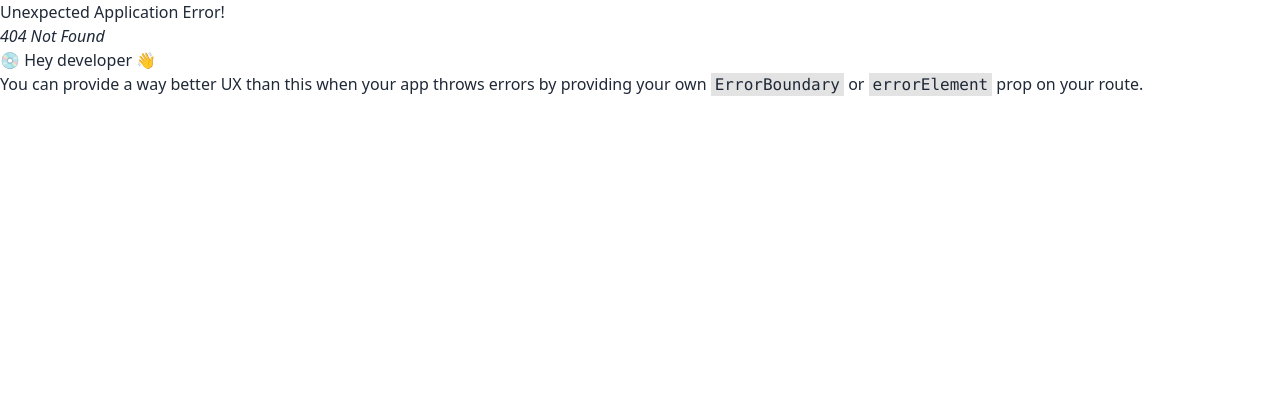
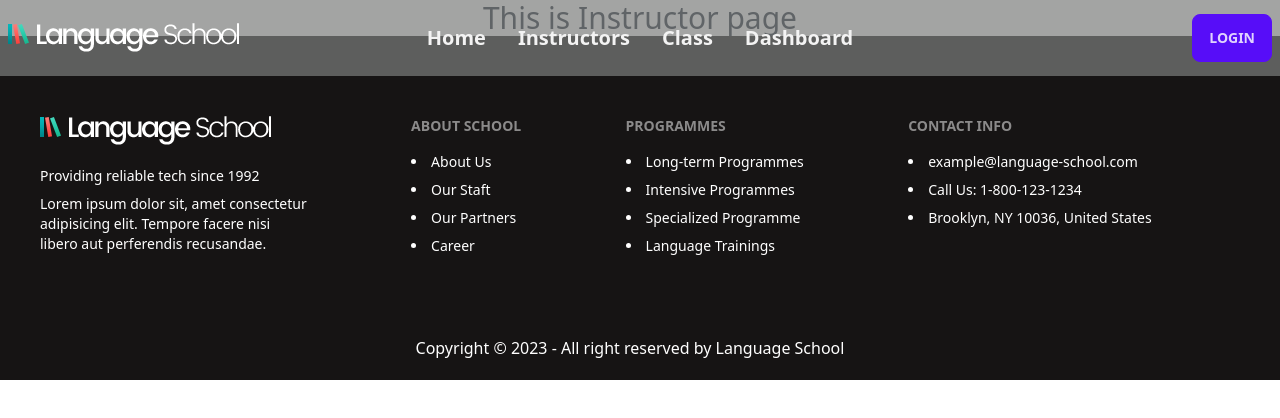
Before and after one commit to Prosantaroy1/Summer-camp-client, a React (Vite) app: page /instructor in a window 1280 px wide. Before the commit this address had no page. Shown: the top 418 px of the page. Built offline with nearby package versions, Linux system fonts and the light colour scheme.

Commit message:
instructor or classes path setup

```diff
--- a/src/pages/Classespage/Classespage.jsx
+++ b/src/pages/Classespage/Classespage.jsx
@@ -3,7 +3,7 @@ import React from 'react';
 const Classespage = () => {
     return (
         <div>
-
+            <h3 className='text-center text-3xl'>This sis class component </h3>
         </div>
     );
 };
--- a/src/pages/Instructorpage/Instructorpage.jsx
+++ b/src/pages/Instructorpage/Instructorpage.jsx
@@ -3,7 +3,7 @@ import React from 'react';
 const Instructorpage = () => {
     return (
         <div>
-            <h3>This is Instructor page</h3>
+            <h3 className='text-center text-3xl'>This is Instructor page</h3>
         </div>
     );
 };
```
Also changed, not shown: src/routers/router.jsx (+10 -0 lines).
